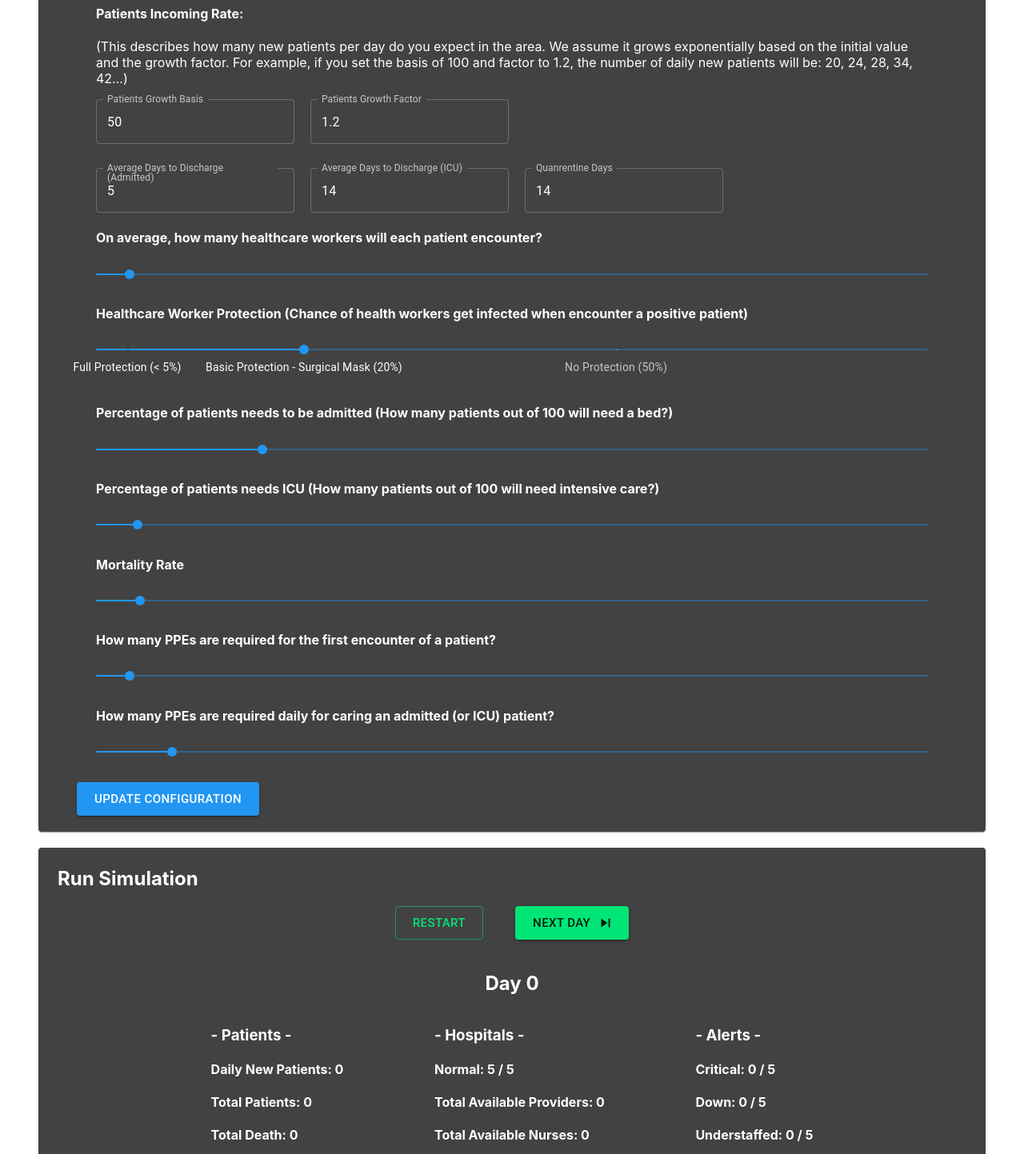
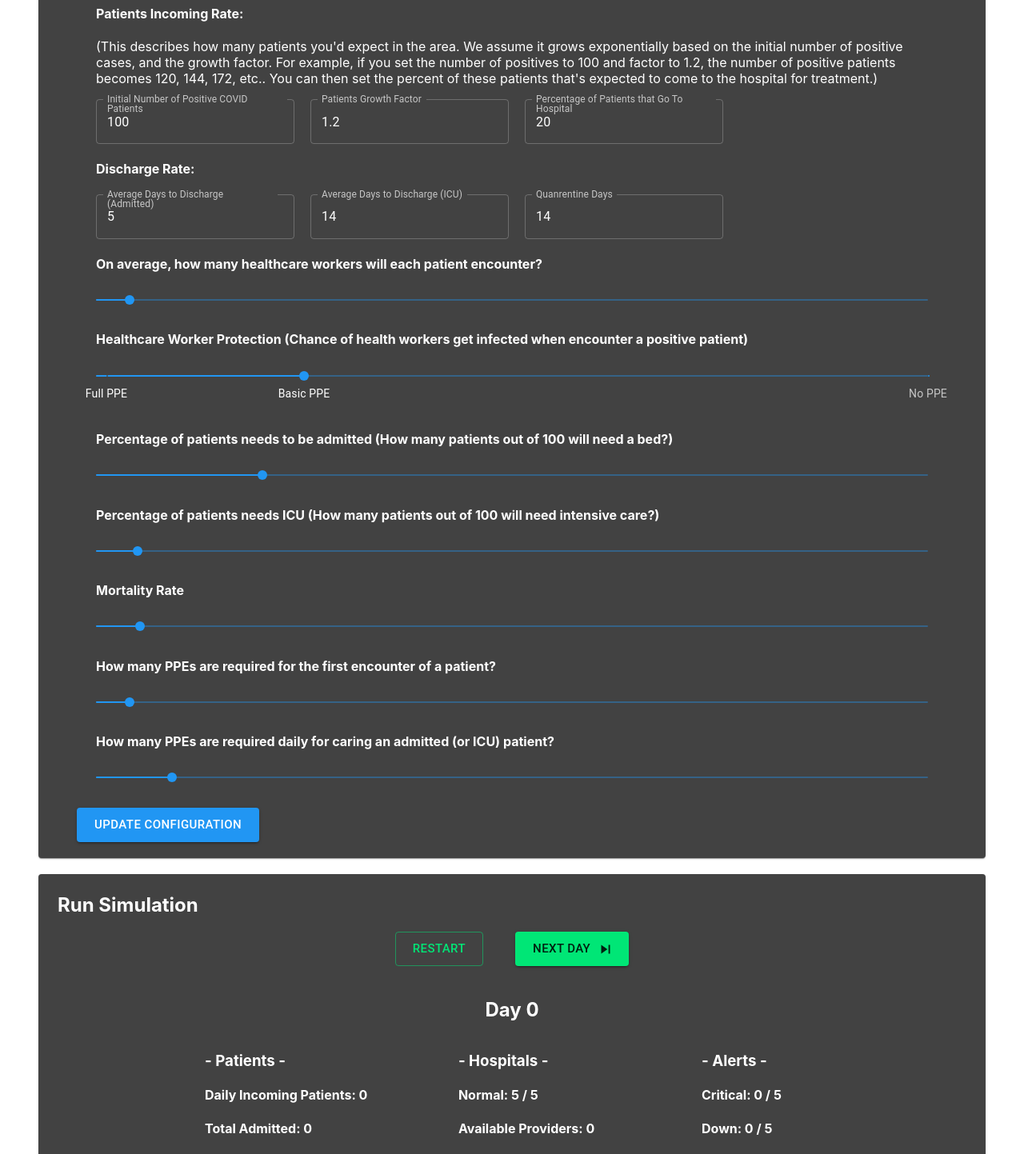
Before and after one commit to MnAnX/er-capacity-simulator, a React (Create React App) app: page / in a window 1280 px wide. Shown: the part 360-1803 px from the top of the page at 80% size. Built offline with nearby package versions, Linux system fonts and the light colour scheme.

Commit message:
adjust patient flow calculation and add more summary info

```diff
--- a/src/Config.js
+++ b/src/Config.js
@@ -9,6 +9,7 @@ import TextField from '@material-ui/core/TextField';
 import Slider from '@material-ui/core/Slider';
 import Typography from '@material-ui/core/Typography';
 import Container from '@material-ui/core/Container';
+import InputAdornment from '@material-ui/core/InputAdornment';
 
 import Padding from './components/Padding'
 
@@ -26,6 +27,7 @@ class Config extends Component {
 			staff_encounter_per_patient: this.props.config.staff_encounter_per_patient,
 			num_patients_growth_basis: this.props.config.num_patients_growth_basis,
 			num_patients_growth_factor: this.props.config.num_patients_growth_factor,
+			prc_patients_go_hospital: this.props.config.prc_patients_go_hospital,
 			bed_turnover_days: this.props.config.bed_turnover_days,
 			icu_turnover_days: this.props.config.icu_turnover_days,
 			quanrentine_days: this.props.config.quanrentine_days,
@@ -50,16 +52,17 @@ class Config extends Component {
 					<div>
 						<p>
 			        <h4>Patients Incoming Rate:</h4>
-							(This describes how many new patients per day do you expect in the area.
-							We assume it grows exponentially based on the initial value and the growth factor.
-							For example, if you set the basis of 100 and factor to 1.2, the number of daily new patients will be:
-							20, 24, 28, 34, 42...)
+							(This describes how many patients you'd expect in the area.
+							We assume it grows exponentially based on the initial number of positive cases, and the growth factor.
+							For example, if you set the number of positives to 100 and factor to 1.2,
+							the number of positive patients becomes 120, 144, 172, etc..
+							You can then set the percent of these patients that's expected to come to the hospital for treatment.)
 			      </p>
 						<div style={{display: 'flex', flexDirection: 'row'}}>
 							<TextField id="patients-growth-basis"
 								type='number'
 								variant="outlined"
-								label="Patients Growth Basis"
+								label="Initial Number of Positive COVID Patients"
 								value={this.state.num_patients_growth_basis}
 								onChange={(event)=>this.setState({num_patients_growth_basis: event.target.value})} />
 							<Padding width={20}/>
@@ -69,9 +72,16 @@ class Config extends Component {
 								label="Patients Growth Factor"
 								value={this.state.num_patients_growth_factor}
 								onChange={(event)=>this.setState({num_patients_growth_factor: event.target.value})} />
+							<Padding width={20}/>
+							<TextField id="prc-patients-gp-hospital"
+								type='number'
+								variant="outlined"
+								label="Percentage of Patients that Go To Hospital"
+								value={this.state.prc_patients_go_hospital}
+								onChange={(event)=>this.setState({prc_patients_go_hospital: event.target.value})} />
 						</div>
 					</div>
-					<Padding height={30}/>
+					<h4>Discharge Rate:</h4>
 					<div style={{display: 'flex', flexDirection: 'row'}}>
 						<TextField id="bed-turnover"
 							type='number'
@@ -117,16 +127,16 @@ class Config extends Component {
 	        		max={80}
 			        marks={[
 											{
-										    value: 50,
-										    label: 'No Protection (50%)',
+										    value: 1,
+										    label: 'Full PPE',
 										  },
 										  {
 										    value: 20,
-										    label: 'Basic Protection - Surgical Mask (20%)',
+										    label: 'Basic PPE',
 										  },
-										  {
-										    value: 3,
-										    label: 'Full Protection (< 5%)',
+											{
+										    value: 80,
+										    label: 'No PPE',
 										  },
 										]}
 			      />
@@ -198,6 +208,7 @@ class Config extends Component {
 						staff_encounter_per_patient: this.state.staff_encounter_per_patient,
 						num_patients_growth_basis: this.state.num_patients_growth_basis,
 						num_patients_growth_factor: this.state.num_patients_growth_factor,
+						prc_patients_go_hospital: this.state.prc_patients_go_hospital,
 						bed_turnover_days: this.state.bed_turnover_days,
 						icu_turnover_days: this.state.icu_turnover_days,
 						quanrentine_days: this.state.quanrentine_days,
--- a/src/Control.js
+++ b/src/Control.js
@@ -19,23 +19,25 @@ class Control extends Component {
 		// dispatch new patients
 		let num_current_patients = this.props.app.num_current_patients
 		if (this.props.app.day_count === 0) {
-			// init patinet number
+			// init patient number
 			this.props.updateNumPatients(this.props.config.num_patients_growth_basis, 0)
 			num_current_patients = this.props.config.num_patients_growth_basis
 		}
 
-		// calculate number of new patients
-		let num_new_patients = Math.floor(num_current_patients * (this.props.config.num_patients_growth_factor - 1))
+		// calculate number of incoming patients
+		let num_total_patients = num_current_patients * this.props.config.num_patients_growth_factor
+		let incoming_patients = Math.floor(num_total_patients * (this.props.config.prc_patients_go_hospital / 100))
+		let updated_total_patients = num_total_patients - incoming_patients
 		// update patient number
-		this.props.updateNumPatients(num_current_patients + num_new_patients, num_new_patients)
+		this.props.updateNumPatients(updated_total_patients, incoming_patients)
 
 		// send new patients to units that are still operating
 		let available_units = Object.values(this.props.app.units).filter(unit => unit.status !== "Down")
 		// dispatch patients
-		if (num_new_patients > available_units.length) {
+		if (incoming_patients > available_units.length) {
 			// Send patients evenly to all the units
-			let incr = Math.floor(num_new_patients / available_units.length)
-			let remainder = num_new_patients % available_units.length
+			let incr = Math.floor(incoming_patients / available_units.length)
+			let remainder = incoming_patients % available_units.length
 			available_units.forEach((unit, i) => {
 				let new_patients = unit.new_patients + incr
 				if (remainder > 0) {
@@ -49,7 +51,7 @@ class Control extends Component {
 		} else {
 			// send patients randomly to units
 			available_units.map(unit => unit.new_patients = 0)
-			for (let i = 0; i < num_new_patients; i++) {
+			for (let i = 0; i < incoming_patients; i++) {
 				let index = Math.floor(Math.random() * Math.floor(available_units.length))
 				available_units[index].new_patients++
 			}
--- a/src/EmergencyRoom.js
+++ b/src/EmergencyRoom.js
@@ -232,6 +232,8 @@ class EmergencyRoom extends Component {
 			available_beds,
 			available_icus,
 			ppe_consumed,
+			num_admitted: beds_occupied.length,
+			num_in_icu: icus_occupied.length,
 		})
 	}
 
--- a/src/Summary.js
+++ b/src/Summary.js
@@ -20,8 +20,9 @@ class Summary extends Component {
 				<Grid container justify="center">
 					<Grid item>
 						<h3>- Patients -</h3>
-						<h4>Daily New Patients: {this.props.app.num_new_patients}</h4>
-						<h4>Total Patients: {this.props.app.num_current_patients}</h4>
+						<h4>Daily Incoming Patients: {this.props.app.num_new_patients}</h4>
+						<h4>Total Admitted: {this.props.app.total_num_admitted}</h4>
+						<h4>Total In ICU: {this.props.app.total_num_in_icu}</h4>
 						<h4>Total Death: {this.props.app.total_num_death}</h4>
 						<h4>Total Recovered: {this.props.app.total_num_recovered}</h4>
 					</Grid>
@@ -29,10 +30,10 @@ class Summary extends Component {
 					<Grid item>
 						<h3>- Hospitals -</h3>
 						<h4>Normal: {num_units_green} / {this.props.config.total_num_units}</h4>
-						<h4>Total Available Providers: {this.props.app.total_available_providers}</h4>
-						<h4>Total Available Nurses: {this.props.app.total_available_nurses}</h4>
-						<h4>Total Available Beds: {this.props.app.total_available_beds}</h4>
-						<h4>Total Available ICUs: {this.props.app.total_available_icus}</h4>
+						<h4>Available Providers: {this.props.app.total_available_providers}</h4>
+						<h4>Available Nurses: {this.props.app.total_available_nurses}</h4>
+						<h4>Available Beds: {this.props.app.total_available_beds}</h4>
+						<h4>Available ICUs: {this.props.app.total_available_icus}</h4>
 						<h4>Total PPEs Consumed: {this.props.app.total_ppe_consumed}</h4>
 					</Grid>
 					<Padding width="10%" />
--- a/src/reducers/app.js
+++ b/src/reducers/app.js
@@ -28,6 +28,8 @@ const defaultState = {
 	total_available_beds: 0,
 	total_available_icus: 0,
 	total_ppe_consumed: 0,
+	total_num_admitted: 0,
+	total_num_in_icu: 0,
 }
 
 export default (state = defaultState, action) => {
@@ -63,6 +65,8 @@ export default (state = defaultState, action) => {
 			let total_available_beds = _.sum(Object.values(units).map(unit => unit.available_beds))
 			let total_available_icus = _.sum(Object.values(units).map(unit => unit.available_icus))
 			let total_ppe_consumed = _.sum(Object.values(units).map(unit => unit.ppe_consumed))
+			let total_num_admitted = _.sum(Object.values(units).map(unit => unit.num_admitted))
+			let total_num_in_icu = _.sum(Object.values(units).map(unit => unit.num_in_icu))
 			return {
         ...state,
         units,
@@ -79,6 +83,8 @@ export default (state = defaultState, action) => {
 				total_available_beds,
 				total_available_icus,
 				total_ppe_consumed,
+				total_num_admitted,
+				total_num_in_icu,
       };
 		case RESTART:
 			return {
--- a/src/reducers/config.js
+++ b/src/reducers/config.js
@@ -12,8 +12,9 @@ const defaultState = {
 	prc_patients_needs_bed: 20,
 	prc_patients_needs_icu: 5,
 	staff_encounter_per_patient: 3,
-	num_patients_growth_basis: 50,
+	num_patients_growth_basis: 100,
 	num_patients_growth_factor: 1.2,
+	prc_patients_go_hospital: 20,
 	ppe_per_patient_first_encounter: 5,
 	ppe_per_patient_admitted_daily: 10,
 	mortality_rate: 2,
@@ -31,6 +32,7 @@ export default (state = defaultState, action) => {
 				staff_encounter_per_patient: parseInt(action.config.staff_encounter_per_patient),
 				num_patients_growth_basis: parseInt(action.config.num_patients_growth_basis),
 				num_patients_growth_factor: Number(action.config.num_patients_growth_factor),
+				prc_patients_go_hospital: parseInt(action.config.prc_patients_go_hospital),
 				bed_turnover_days: parseInt(action.config.bed_turnover_days),
 				icu_turnover_days: parseInt(action.config.icu_turnover_days),
 				quanrentine_days: parseInt(action.config.quanrentine_days),
```
